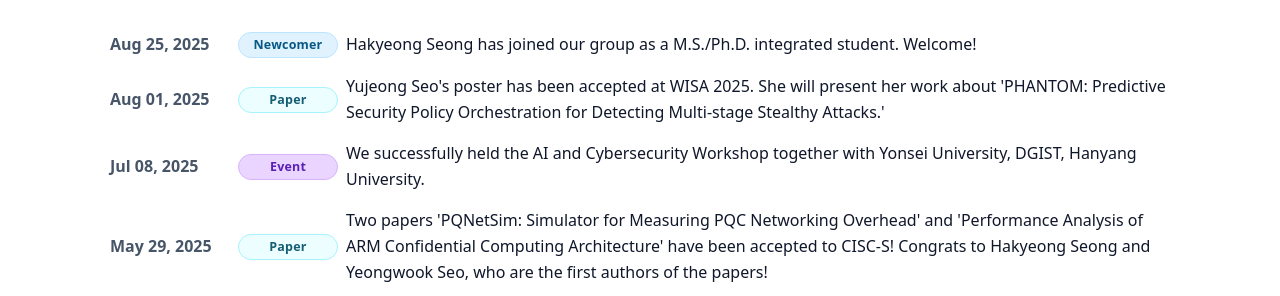
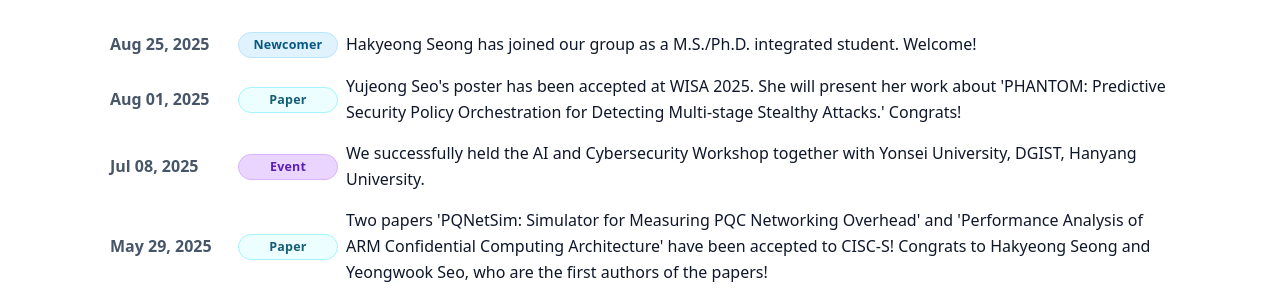
Before and after one commit to comsyssec/comsyssec.github.io, a Jekyll site: the page built from index.md, in a window 1280 px wide. Shown: the part 646-942 px from the top of the page. Built offline with Jekyll 4.4.1, drawn with Linux system fonts in a browser that asks for light colours.

Commit message:
update the news

```diff
--- a/_data/news.yml
+++ b/_data/news.yml
@@ -4,7 +4,7 @@
 
 - date: 2025-08-01
   category: paper
-  title: "Yujeong Seo's poster has been accepted at WISA 2025. She will present her work about 'PHANTOM: Predictive Security Policy Orchestration for Detecting Multi-stage Stealthy Attacks.'"
+  title: "Yujeong Seo's poster has been accepted at WISA 2025. She will present her work about 'PHANTOM: Predictive Security Policy Orchestration for Detecting Multi-stage Stealthy Attacks.' Congrats!"
 
 - date: 2025-07-08
   category: event
```
